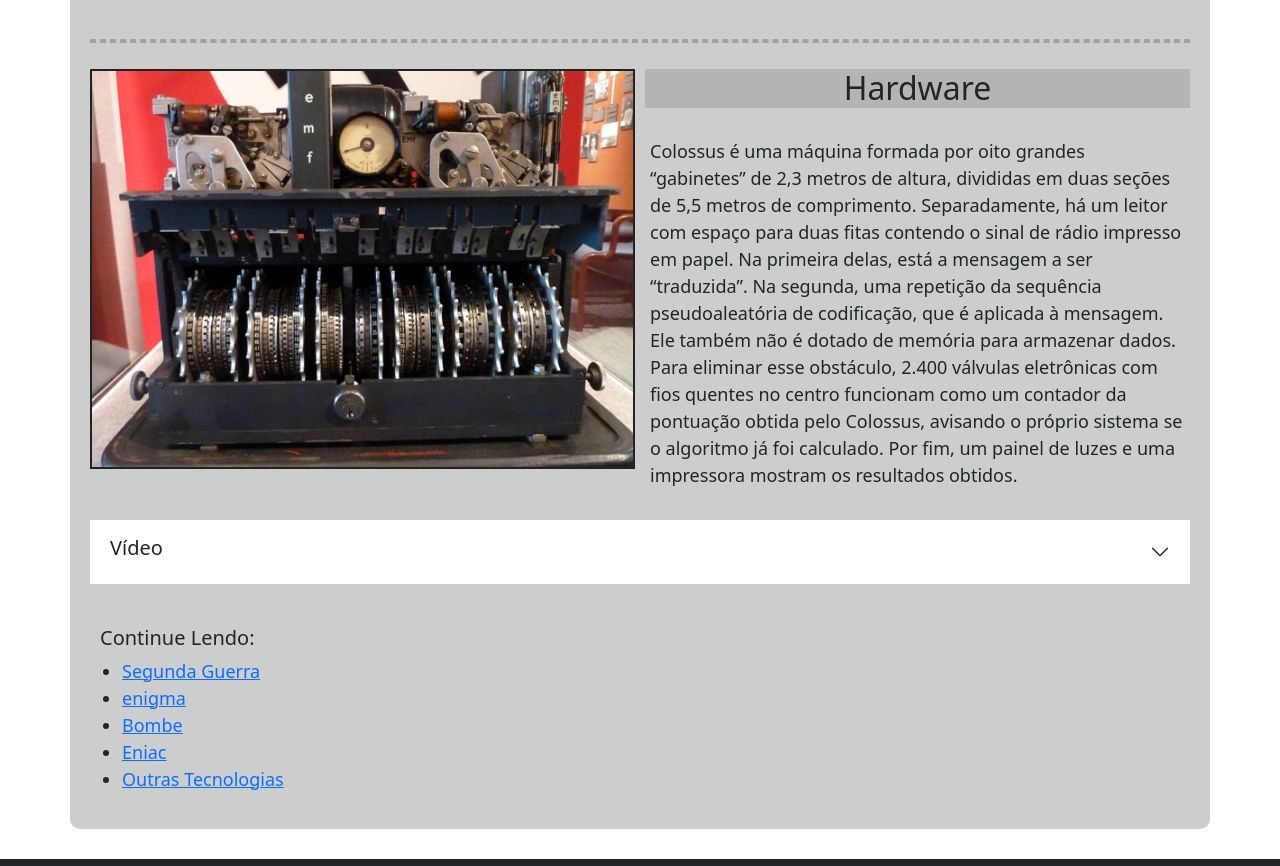
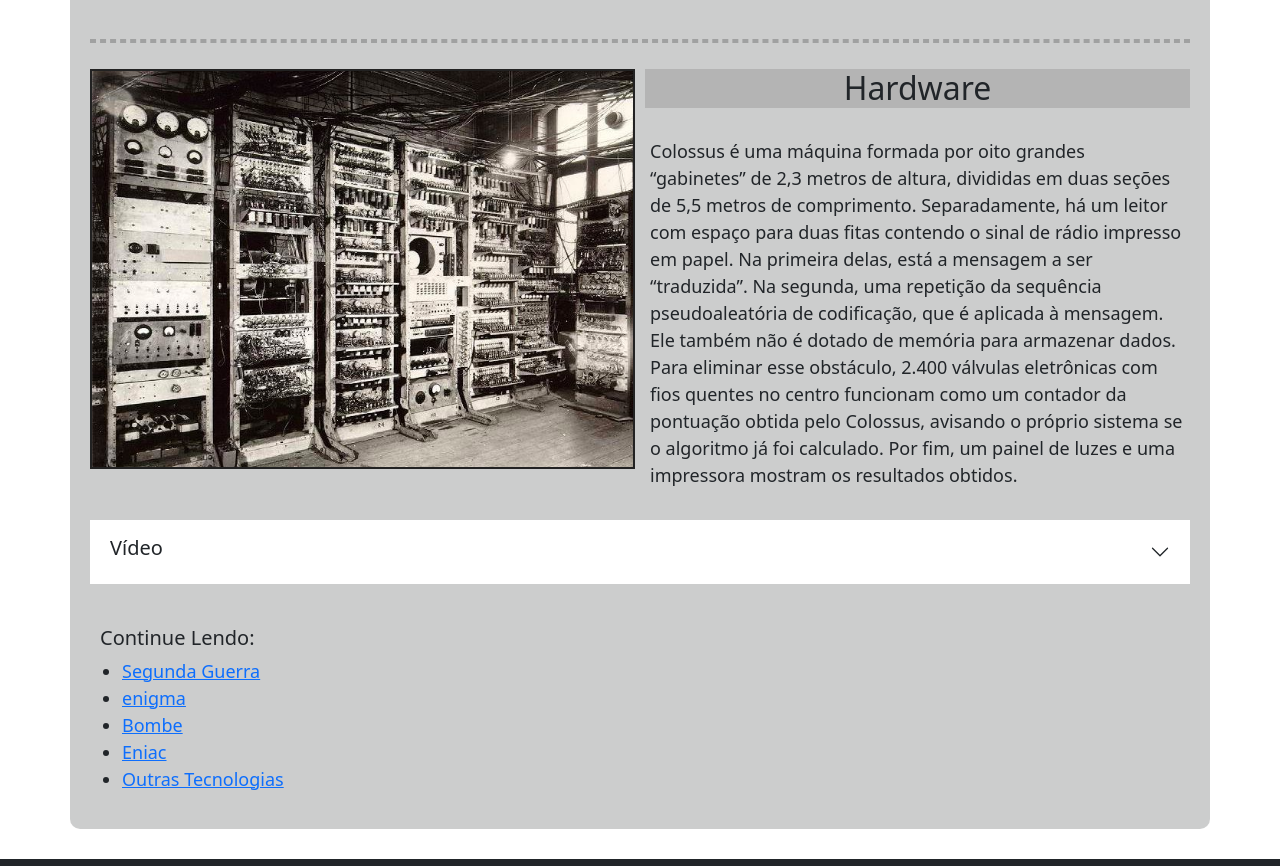
Before and after one commit to wernerliraarthur/projeto_integrador, a plain HTML site: page colossus.html in a window 1280 px wide. Shown: the part 1252-2118 px from the top of the page. Drawn offline with nearby package versions, Linux system fonts and the light colour scheme.

Commit message:
imagem colossus

```diff
--- a/colossus.html
+++ b/colossus.html
@@ -120,7 +120,7 @@
                     <hr>
                 </div>
                 <div class="col-6 computadores_img_colossus">
-                    <img src="img/colossus_3.jpg" alt="">
+                    <img src="img/colosssus.jpg" alt="">
                 </div>
 
                 <div class="col-6">
```
